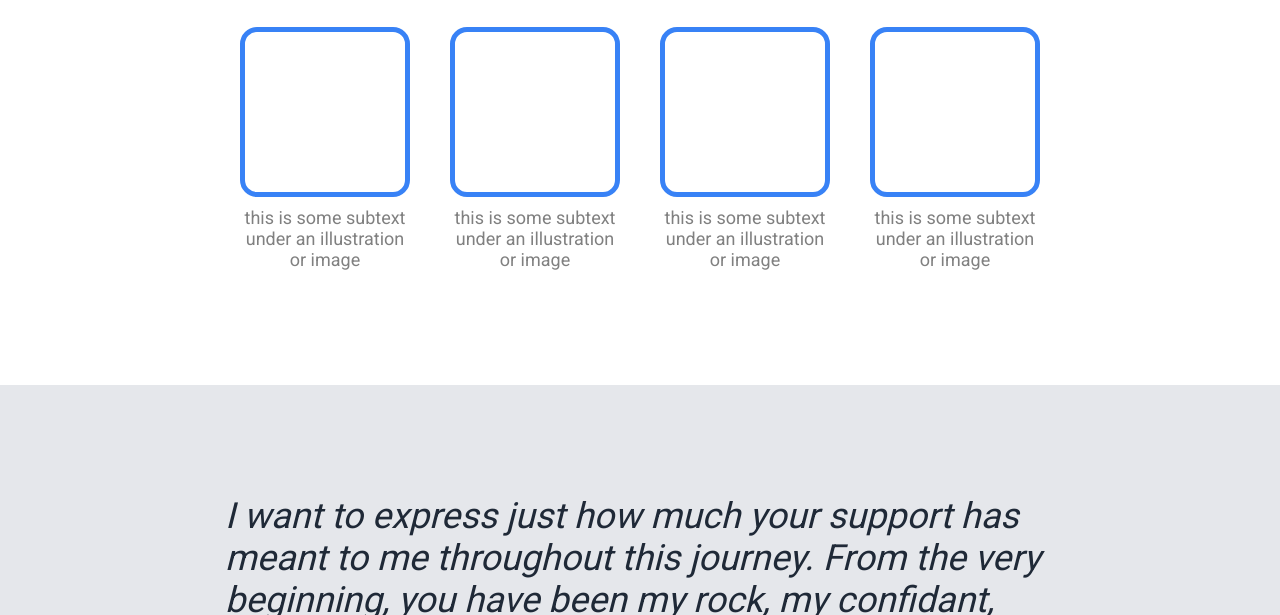
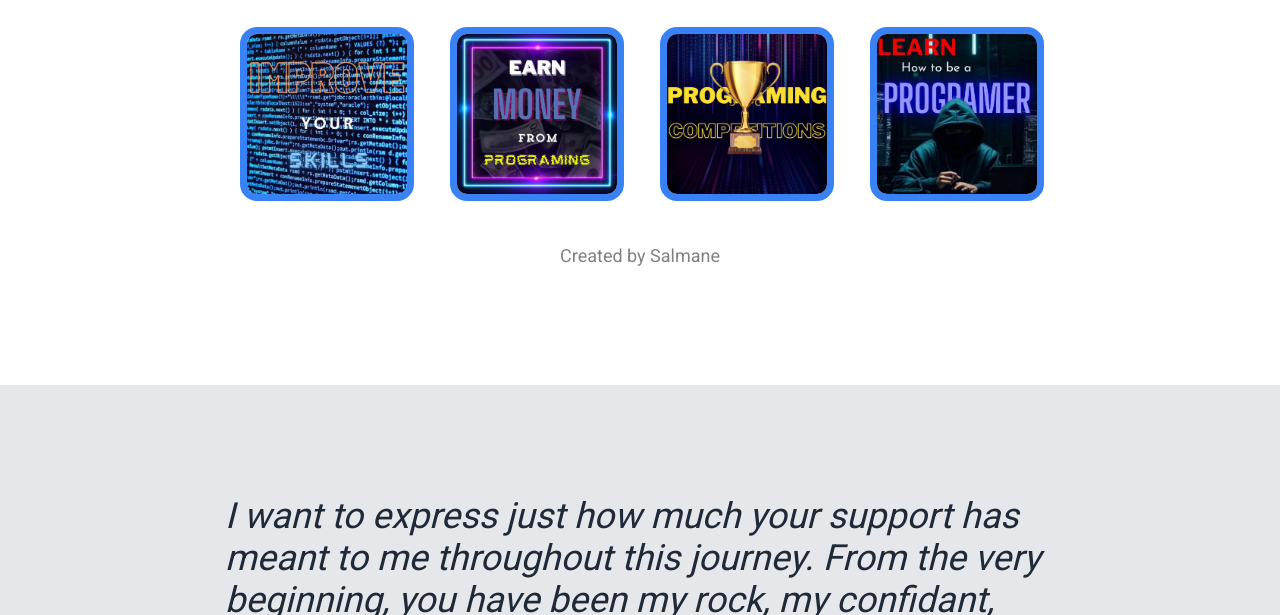
Before and after one commit to oxo4real/landing-page, a plain HTML site: page index.html in a window 1280 px wide. Shown: the part 645-1260 px from the top of the page. Drawn offline with Linux system fonts and the light colour scheme.

Commit message:
added some images in the informations section

```diff
--- a/index.html
+++ b/index.html
@@ -24,30 +24,35 @@
 					<button>Sign up</button>
 				</div>
 				<div class="img">
-					<img src="./salmane.jpg" alt="The glorious Salmane" height="247px" width="247px">
+					<img src="./images/salmane.jpg" alt="The glorious Salmane" height="247px" width="247px">
 				</div>
 			</div>
 		</div>
 		<div id="information">
-			<h2>Some random information.</h2>
+			<h2>Some random images.</h2>
 			<div class="examples">
 				<div class="example">
-					<div class="illustration"></div>
-					<p class="subtext">this is some subtext under an illustration or image</p>
+					<div class="illustration">
+						<img src="./images/1.jpg" alt="Improve Your Skills" height="160px" width="160px">
+					</div>
 				</div>
 				<div class="example">
-					<div class="illustration"></div>
-					<p class="subtext">this is some subtext under an illustration or image</p>
+					<div class="illustration">
+						<img src="./images/2.jpg" alt="Earn Money From Programming" height="160px" width="160px">
+					</div>
 				</div>
 				<div class="example">
-					<div class="illustration"></div>
-					<p class="subtext">this is some subtext under an illustration or image</p>
+					<div class="illustration">
+						<img src="./images/3.jpg" alt="Programming Competitions" height="160px" width="160px">
+					</div>
 				</div>
 				<div class="example">
-					<div class="illustration"></div>
-					<p class="subtext">this is some subtext under an illustration or image</p>
+					<div class="illustration">
+						<img src="./images/4.jpg" alt="Learn How To be A Programmer" height="160px" width="160px">
+					</div>
 				</div>
 			</div>
+			<div class="subtext">Created by Salmane</div>
 		</div>
 		<div class="centered-quote">
 			<div id="quote">
--- a/styles/styles.css
+++ b/styles/styles.css
@@ -112,17 +112,17 @@
 	width: 170px;
 }
 
-#information > .examples > .example > .illustration {
+#information > .examples > .example > .illustration > img{
 	height: 160px;
 	width: 160px;
 	border-radius: 17px;
-	border-width: 5px;
+	border-width: 7px;
 	border-style: solid;
 	border-color: #3882F6;
 }
 
-#information > .examples > .example > .subtext {
-	margin-top: 10px;
+#information > .subtext {
+	margin-top: 40px;
 	font-size: 18px;
 	text-align: center;
 	color: gray;
```
Also changed, not shown: images/1.jpg (added), images/2.jpg (added), images/3.jpg (added), images/4.jpg (added), images/salmane.jpg (renamed from salmane.jpg).
